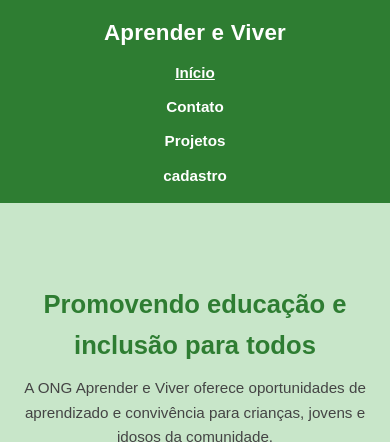
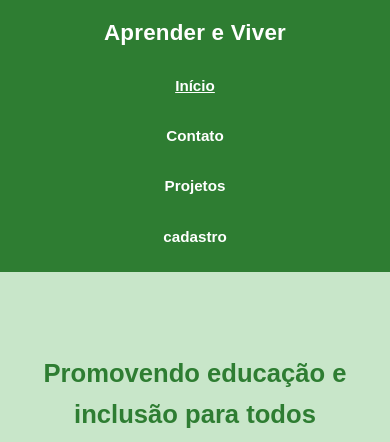
Before and after one commit to thaiscdalmeida/teste, a plain HTML site: page index.html in a window 390 px wide. Shown: the top 442 px of the page. Drawn offline with Linux system fonts and the light colour scheme.

Commit message:
Update style.css

```diff
--- a/style.css
+++ b/style.css
@@ -24,6 +24,8 @@ body {
   background-color: var(--cor-fundo);
   color: var(--cor-texto);
   line-height: 1.6;
+  /* CORREÇÃO DE RESPONSIVIDADE: Impede rolagem horizontal indesejada no mobile */
+  overflow-x: hidden;
 }
 
 img {
@@ -270,19 +272,35 @@ address {
    RESPONSIVIDADE
 ================================ */
 @media (max-width: 768px) {
+  /* MELHORIA: Garante que o cabeçalho e navegação se empilhem e centralizem corretamente */
   .container {
     flex-direction: column;
+    align-items: center; /* Centraliza itens horizontalmente */
     text-align: center;
+  }
+
+  header h1 {
+    margin-bottom: 15px; /* Aumentei um pouco o espaçamento para mobile */
+    width: 100%;
+    text-align: center;
+  }
+
+  nav {
+    width: 100%; /* Faz a navegação ocupar a largura total do container */
   }
 
   nav ul {
     flex-direction: column;
     gap: 10px;
+    width: 100%;
   }
 
-  header h1 {
-    margin-bottom: 10px;
+  nav ul li a {
+    /* Faz o link ocupar a largura total do LI para facilitar o clique */
+    display: block;
+    padding: 8px 0;
   }
+
 
   .hero h2 {
     font-size: 1.6rem;
```
